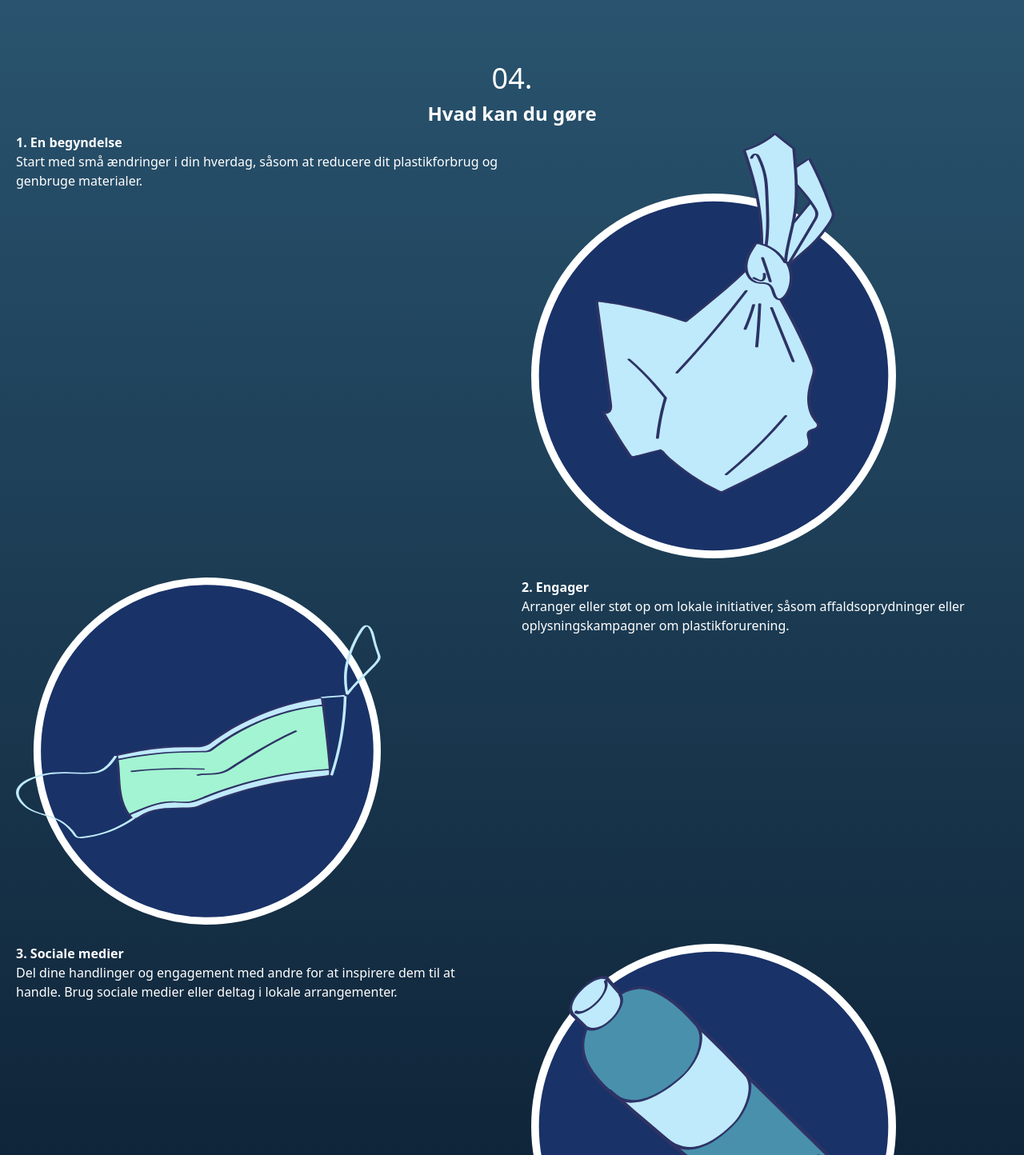
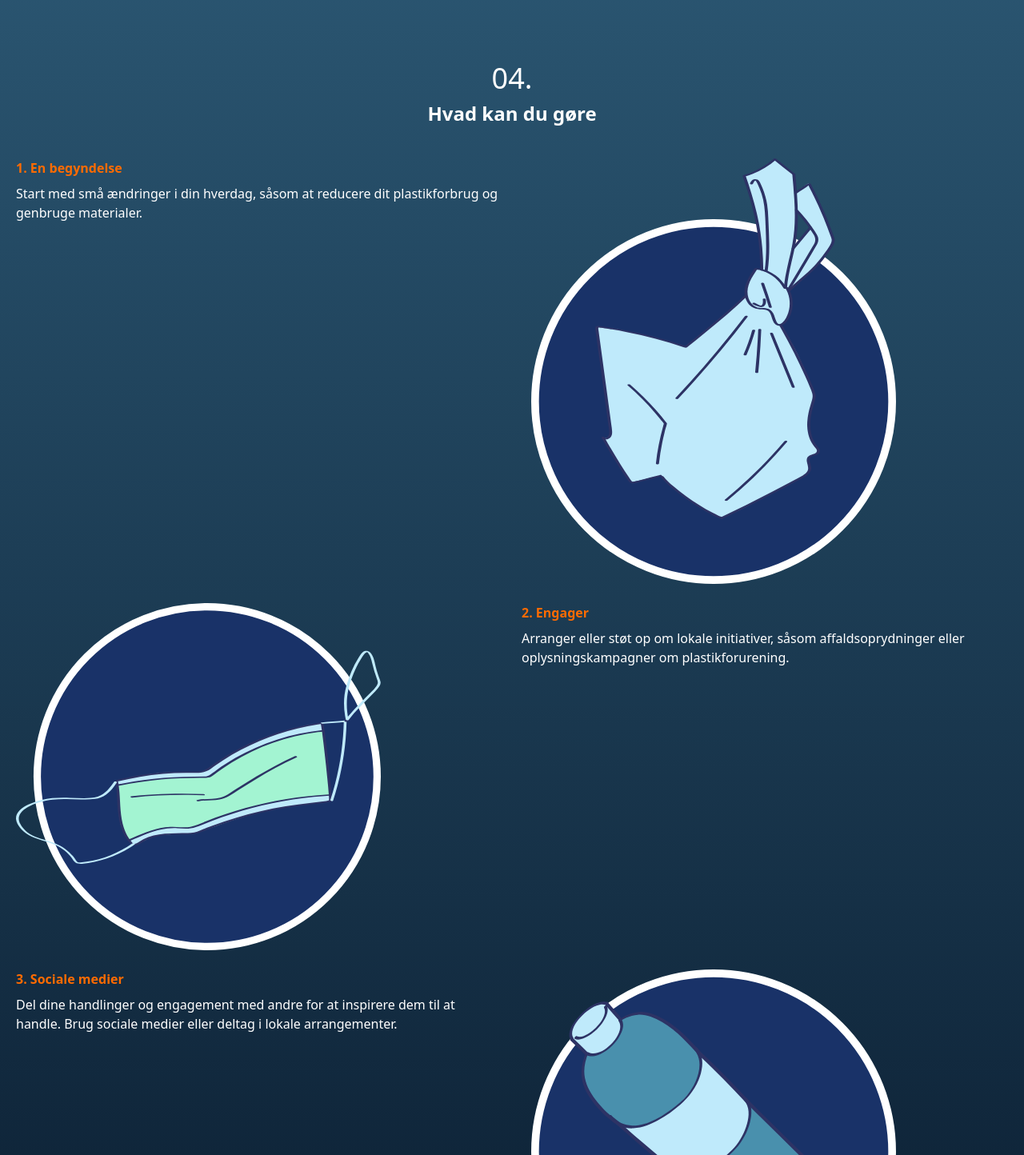
Before and after one commit to Hvidloegsida/plastik2, an Astro site: page / in a window 1280 px wide. Shown: the part 5063-6507 px from the top of the page at 80% size. Built offline with nearby package versions, Linux system fonts and the light colour scheme; Astro itself is replaced by a stand-in of ours.

Commit message:
sektion5

```diff
--- a/src/components/Sektion5.astro
+++ b/src/components/Sektion5.astro
@@ -6,10 +6,10 @@
     <div class="space-y-2 flex flex-col justify-center items-center">
       <p class="text-4xl">04.</p>
     </div>
-    <h2 class="font-bold text-2xl">Hvad kan du gøre</h2>
+    <h2 class="font-bold text-2xl pb-8">Hvad kan du gøre</h2>
     <div class="grid grid-cols-2 gap-6">
       <div>
-        <h3 class="font-bold">1. En begyndelse</h3>
+        <h3 class="font-bold pb-2 text-orange">1. En begyndelse</h3>
         <p>
           Start med små ændringer i din hverdag, såsom at reducere dit
           plastikforbrug og genbruge materialer.
@@ -18,7 +18,7 @@
       <img src="pic1.svg" alt="" class="w-3/4 ml-3" />
       <img src="pic2.svg" alt="" class="w-3/4 mr-1" />
       <div>
-        <h3 class="font-bold">2. Engager</h3>
+        <h3 class="font-bold pb-2 text-orange">2. Engager</h3>
         <p>
           Arranger eller støt op om lokale initiativer, såsom affaldsoprydninger
           eller oplysningskampagner om plastikforurening.
@@ -26,7 +26,7 @@
       </div>
 
       <div>
-        <h3 class="font-bold">3. Sociale medier</h3>
+        <h3 class="font-bold pb-2 text-orange">3. Sociale medier</h3>
 
         <p>
           Del dine handlinger og engagement med andre for at inspirere dem til
```
